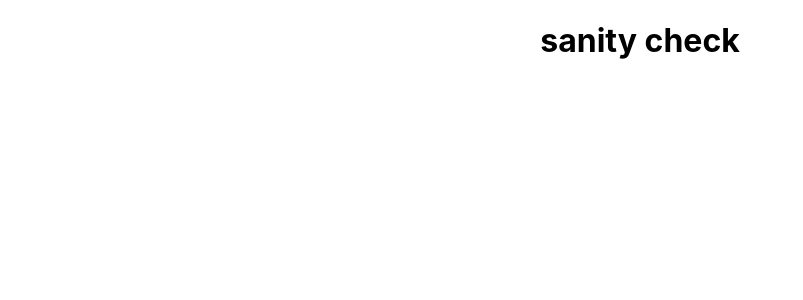
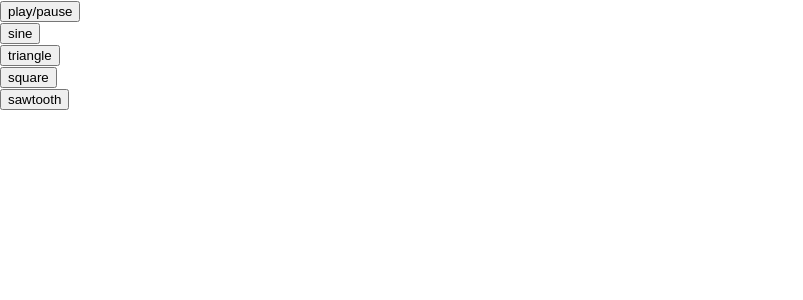
Before and after one commit to Jeremiah-David/web-oscillator-react, a React (Create React App) app: page / in a window 1280 px wide. Shown: the top 300 px of the page, without its empty margins (0-803 px from the left). Built offline with nearby package versions, Linux system fonts and the light colour scheme.

Commit message:
made oscillator and gave it a little flavor. can't change pitches as of yet

```diff
--- a/src/App.css
+++ b/src/App.css
@@ -1,38 +1,3 @@
-.App {
-  text-align: center;
+button{
+  content:'\25BA';
 }
-
-.App-logo {
-  height: 40vmin;
-  pointer-events: none;
-}
-
-@media (prefers-reduced-motion: no-preference) {
-  .App-logo {
-    animation: App-logo-spin infinite 20s linear;
-  }
-}
-
-.App-header {
-  background-color: #282c34;
-  min-height: 100vh;
-  display: flex;
-  flex-direction: column;
-  align-items: center;
-  justify-content: center;
-  font-size: calc(10px + 2vmin);
-  color: white;
-}
-
-.App-link {
-  color: #61dafb;
-}
-
-@keyframes App-logo-spin {
-  from {
-    transform: rotate(0deg);
-  }
-  to {
-    transform: rotate(360deg);
-  }
-}
--- a/src/App.js
+++ b/src/App.js
@@ -1,10 +1,78 @@
-import logo from './logo.svg';
 import './App.css';
 
 function App() {
+
+  let oscillatorX, oscillatorY
+
+  let oscX = {
+    type: "sine",
+    frequency: 200,
+    playing: false
+  }
+
+  let oscY = {
+    type: oscX.type,
+    frequency: 200 * 1.01,
+    playing: false
+  }
+
+  const audioContext = new AudioContext()
+
+  function playX(){
+    if(oscX.playing){
+      oscillatorX.stop()
+      oscX.playing = false
+    } else{
+      oscillatorX = audioContext.createOscillator()
+      oscillatorX.type = oscX.type
+      oscillatorX.frequency.setValueAtTime(oscX.frequency, audioContext.currentTime)
+      oscillatorX.connect(audioContext.destination)
+      oscillatorX.start()
+      oscX.playing = true
+    }
+  }
+
+  function playY(){
+    if(oscY.playing){
+      oscillatorY.stop()
+      oscY.playing = false
+    } else{
+      oscillatorY = audioContext.createOscillator()
+      oscillatorY.type = oscY.type
+      oscillatorY.frequency.setValueAtTime(oscY.frequency, audioContext.currentTime)
+      oscillatorY.connect(audioContext.destination)
+      oscillatorY.start()
+      oscY.playing = true
+    }
+  }
+
+  function setSine(){
+    oscX.type = "sine"
+    oscY.type = "sine"
+  }
+
+  function setTriangle(){
+    oscX.type = "triangle"
+    oscY.type = "triangle"
+  }
+
+  function setSquare(){
+    oscX.type = "square"
+    oscY.type = "square"
+  }
+
+  function setSawtooth(){
+    oscX.type = "sawtooth"
+    oscY.type = "sawtooth"
+  }
+
   return (
-    <div className="App">
-      <h1>sanity check</h1>
+    <div>
+      <button type="button" onClick={() => { playX(); playY()}}>play/pause</button><br></br>
+      <button type="button" onClick={setSine}>sine</button><br></br>
+      <button type="button" onClick={setTriangle}>triangle</button><br></br>
+      <button type="button" onClick={setSquare}>square</button><br></br>
+      <button type="button" onClick={setSawtooth}>sawtooth</button><br></br>
     </div>
   );
 }
```
